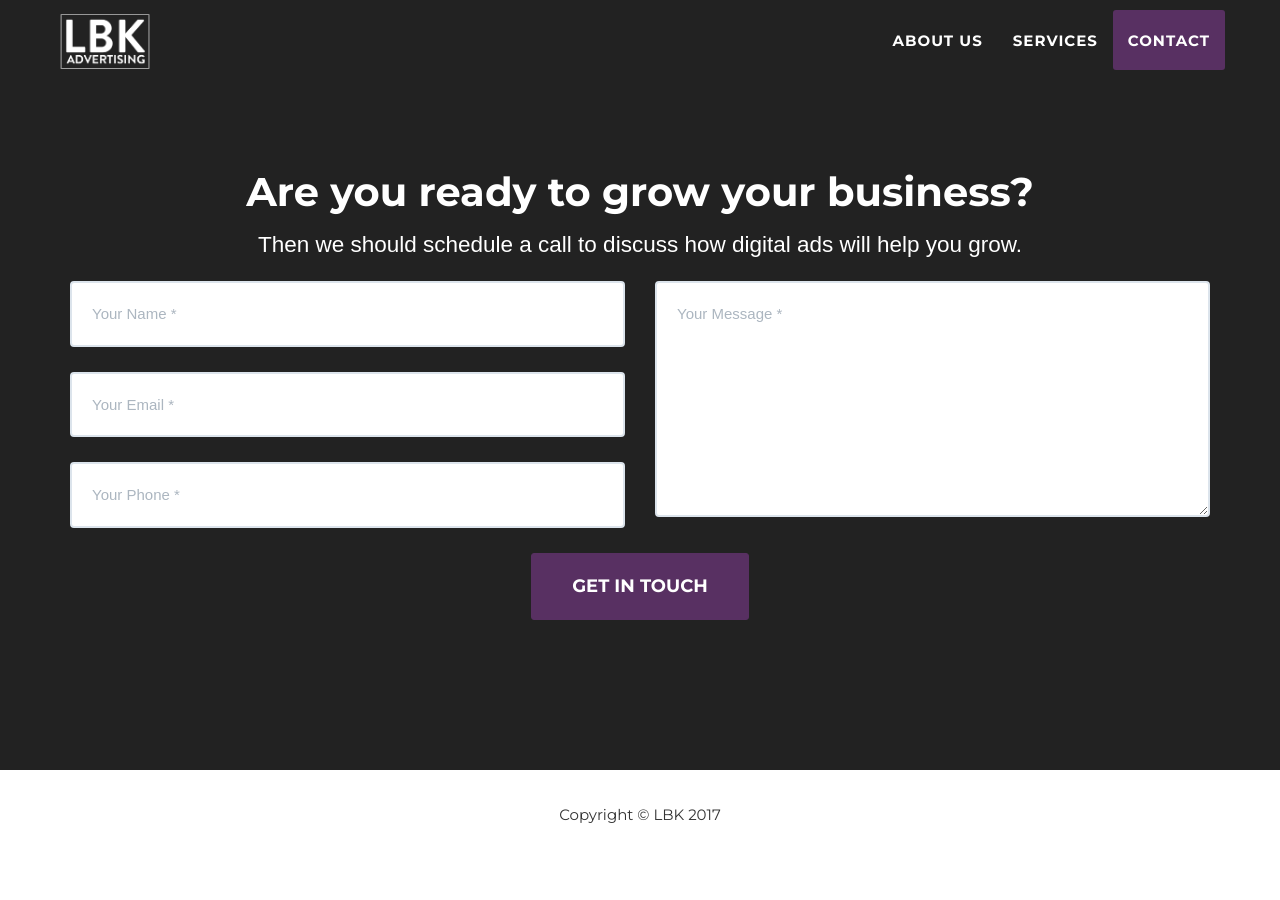
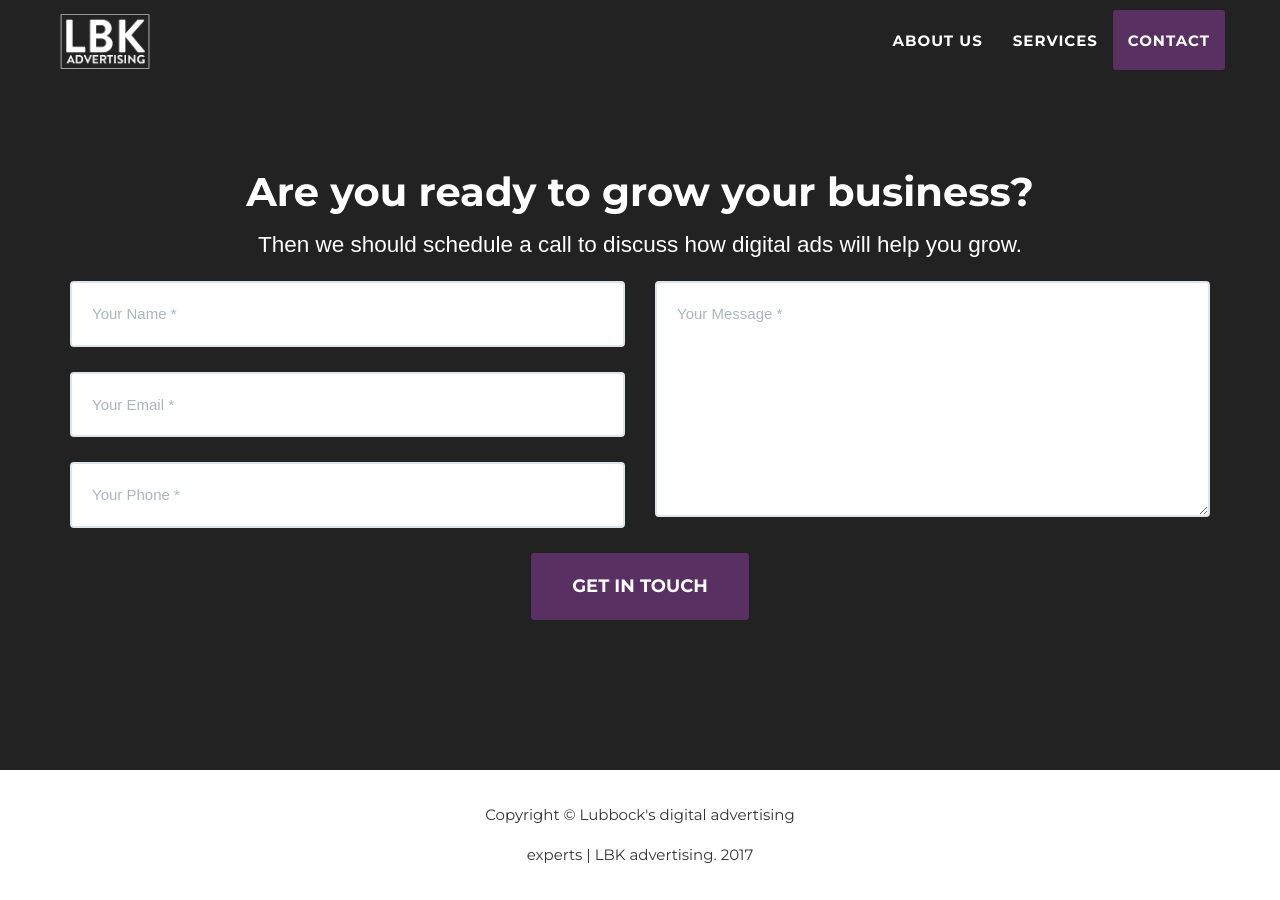
Before and after one commit to joeputnam/lbk, a Jekyll site: the page built from index.html, in a window 1280 px wide and 900 px high, scrolled down 1910 px. Built offline with Jekyll 4.4.1, drawn with Linux system fonts in a browser that asks for light colours; some web fonts are replaced; before the commit the page ends 2770 px from its top, so only the background shows below that; part of the change alters nothing that is shown.

Commit message:
title and description

```diff
--- a/_config.yml
+++ b/_config.yml
@@ -6,9 +6,9 @@ url:
 baseurl:
 
 # Site settings
-title: LBK
+title: "Lubbock's digital advertising experts | LBK advertising."
 email: joe@lbkadvertising.com
-description: "LBK advertising. We’re a digital ad agency that specializes in increasing brand awareness, sales, and store visits through highly targeted digital ad campaigns."
+description: "We run Facebook and Google ad campaigns to help local Lubbock businesses reach more customers and grow."
 
 # Livereload
 livereload: true
```
